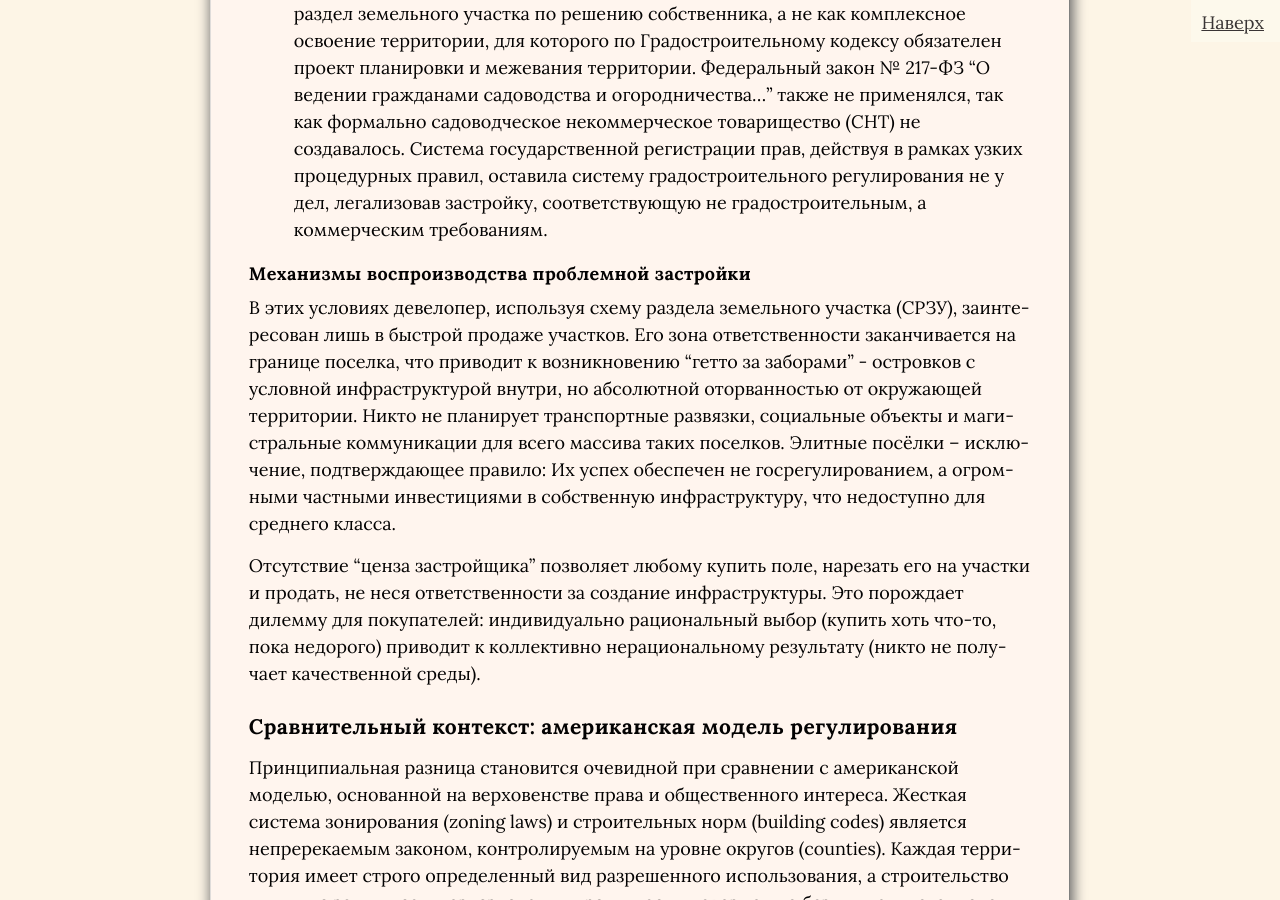
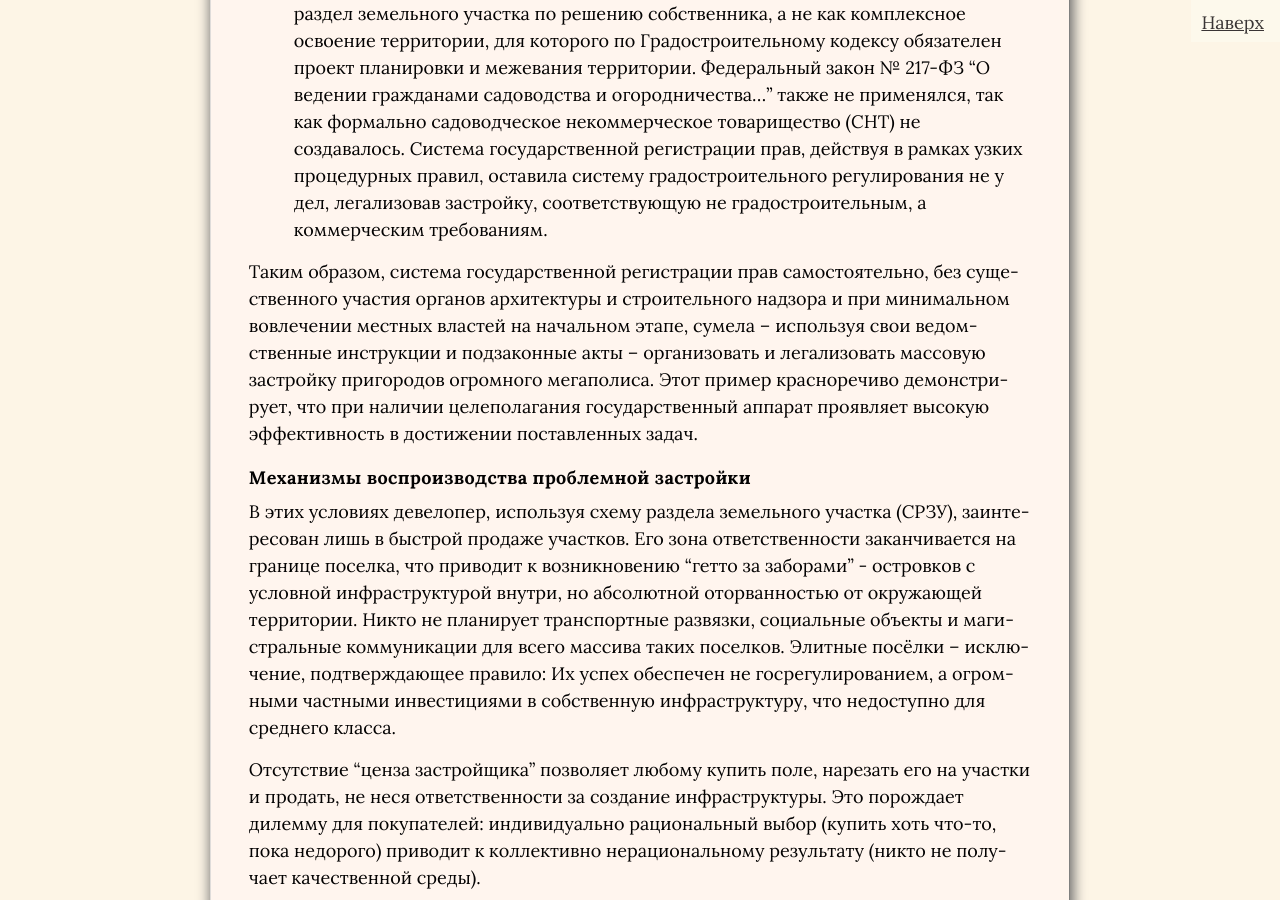
Before and after one commit to SergSi/land-use-art, a Jekyll site: the page built from _posts/2025-09-20-suburb.md, in a window 1280 px wide and 900 px high, scrolled down 13579 px. Built offline with Jekyll 4.4.1, drawn with Linux system fonts in a browser that asks for light colours; some web fonts are replaced.

Commit message:
Update 2025-09-20-suburb.md

```diff
--- a/_posts/2025-09-20-suburb.md
+++ b/_posts/2025-09-20-suburb.md
@@ -144,6 +144,8 @@
 4. *Продажа участков и фиксация проблемы доступа.* Когда образованные участки продавались разным собственникам, требование о доступе при совершении сделки купли-продажи уже не проверялось – это не требовалось по закону. В результате новые владельцы оказывались собственниками земельных участков, не имеющих законного и оформленного права прохода или проезда к публичным дорогам. Проблема доступа, искусственно "решенная" на этапе образования, становилась проблемой сообщества собственников.
 5. *Итог: полный обход градостроительного регулирования.* В результате данной схемы градостроительные требования к планировке территории были полностью нейтрализованы. Раздел большого участка на мелкие трактовался Росреестром как раздел земельного участка по решению собственника, а не как комплексное освоение территории, для которого по Градостроительному кодексу обязателен проект планировки и межевания территории. Федеральный закон № 217-ФЗ "О ведении гражданами садоводства и огородничества..." также не применялся, так как формально садоводческое некоммерческое товарищество (СНТ) не создавалось. Система государственной регистрации прав, действуя в рамках узких процедурных правил, оставила систему градостроительного регулирования не у дел, легализовав застройку, соответствующую не градостроительным, а коммерческим требованиям.
 
+Таким образом, система государственной регистрации прав самостоятельно, без существенного участия органов архитектуры и строительного надзора и при минимальном вовлечении местных властей на начальном этапе, сумела – используя свои ведомственные инструкции и подзаконные акты – организовать и легализовать массовую застройку пригородов огромного мегаполиса. Этот пример красноречиво демонстрирует, что при наличии целеполагания государственный аппарат проявляет высокую эффективность в достижении поставленных задач.
+
 #### Механизмы воспроизводства проблемной застройки
 
 В этих условиях девелопер, используя схему раздела земельного участка (СРЗУ), заинтересован лишь в быстрой продаже участков. Его зона ответственности заканчивается на границе поселка, что приводит к возникновению "гетто за заборами" - островков с условной инфраструктурой внутри, но абсолютной оторванностью от окружающей территории. Никто не планирует транспортные развязки, социальные объекты и магистральные коммуникации для всего массива таких поселков. Элитные посёлки – исключение, подтверждающее правило: Их успех обеспечен не госрегулированием, а огромными частными инвестициями в собственную инфраструктуру, что недоступно для среднего класса.
```
